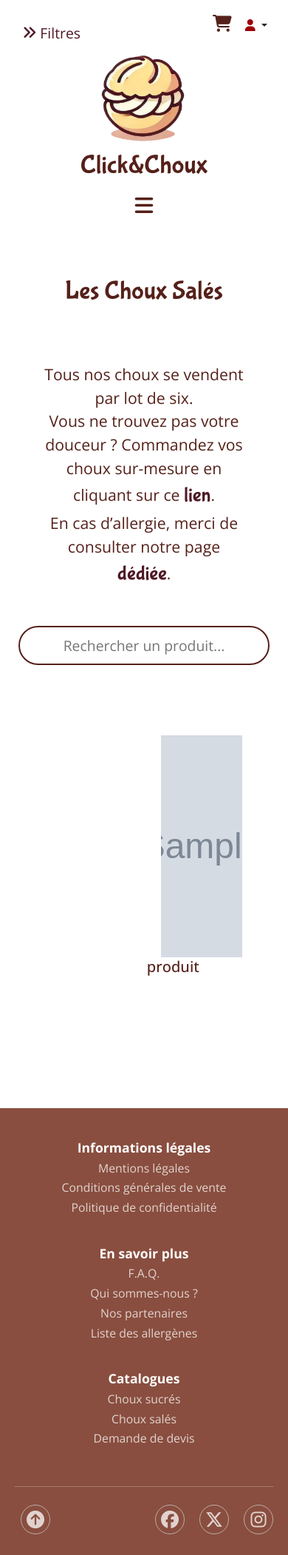
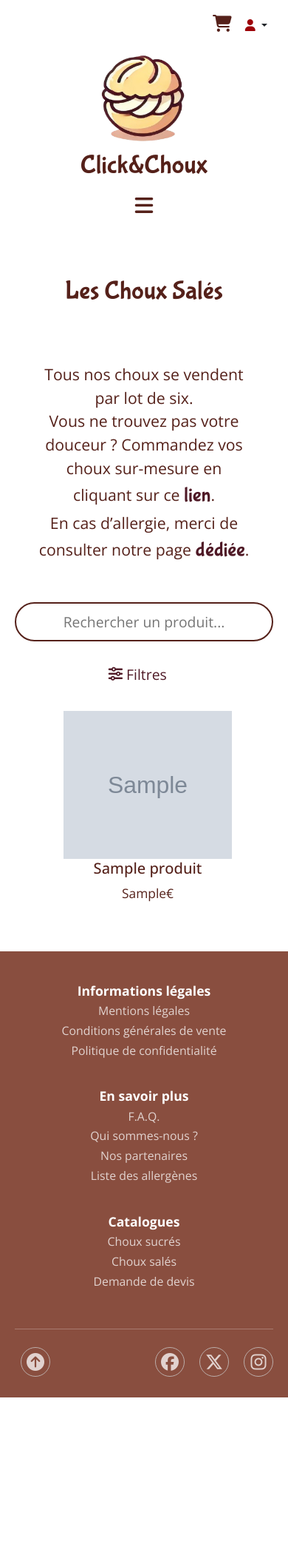
Before and after one commit to GiacoLnd/ClickAndChoux, a Symfony app: template templates/produit/salty.html.twig in a window 390 px wide. Shown: the whole page at 74% size. After the commit the page ends 1889 px from the top, so only its background shows below. Run offline with Twig, Linux system fonts and the light colour scheme; the template is opened without the code that fills it: most values are stand-ins (such as "Sample title", 1, 10 or a date in 2020); grey boxes marked "Sample" are stand-in pictures; form fields are guessed from the names that the template uses; some libraries are stand-ins or nearby versions.

Commit message:
Added responsive for mobile on catalog

```diff
--- a/public/css/responsive.css
+++ b/public/css/responsive.css
@@ -65,7 +65,7 @@
         display: flex;
         justify-content: center;
         align-items: center;
-        margin:5px;
+        margin:5px !important;
         gap: 30px;
         width: 100%;
 
@@ -157,10 +157,7 @@
         }
     }
     .choux-grid-container {
-        display: flex;
-        justify-content: center;
-        align-items: center;
-        margin:5px;
+        margin:5px !important;
         width: 100%;
         gap: 20px;
 
@@ -359,33 +356,47 @@
             }
         }
     }
+    .catalog-container{
+
     .choux-grid-container {
-        display: flex;
-        justify-content: center;
-        align-items: center;
-        margin:5px;
-        width: 100%;
-        gap: 20px;
+        margin: 0;
+
 
         .choux-grid {
-            gap: 10px;
-            grid-template-columns: repeat(1, auto);
-            padding: 10px;
+            width: 100%;
+            gap: 30px;
+            li {
+                padding: 0;
+                a{
+                    align-items: center;
+                    justify-content: center;
 
-            li {
-                text-align: center;
-                background: transparent;
-                width: 150px;
-                height: auto;
-                margin: 10px 0 20px 0;
-                a{
                     .catalog-image{
-                        width: 150px;
-                        height: 150px;
+                        width: 70%;
+                        height: 200px;
+                    }
+                }
+
+                & .title-price {
+                    flex-direction: column;
+                    align-items: center;
+                    justify-content: center;
+                    gap: 0;
+
+                    h2{
+                        height: fit-content;
+                        text-align: center;
+                    }
+                    .price {
+                        text-align: center;
+                        flex-direction: row;
+                        align-items: center;
+                        justify-content: center;
                     }
                 }
             }
         }
+    }
     }
     .details-container {
         flex-direction: column;
--- a/public/css/style.css
+++ b/public/css/style.css
@@ -478,7 +478,6 @@ body{
     left: -300px;
     height: 100%;
     background-color: #fff;
-    box-shadow: 2px 0px 5px rgba(0, 0, 0, 0.1);
     transition: left 0.3s ease-in-out;
     padding: 10px;
     z-index: 1000;
@@ -486,15 +485,11 @@ body{
 }
 
 .side-panel-btn {
-    position: fixed;
-    top: 20px;
-    left: 20px;
     background: transparent;
     color: var(--link-color);
     border: none;
     padding: 10px;
     cursor: pointer;
-    z-index: 1001;
     display: flex;
     align-items: center;
 
@@ -507,10 +502,6 @@ body{
     left: 0;
 }
 
-.catalog-container.shifted {
-    margin-left: 320px;
-}
-
 .catalog-container{
     transition: margin-left 0.3s ease-in-out;
 
@@ -521,6 +512,7 @@ body{
         gap: 20px;
         margin: 25px;
         width: 100%;
+
 
         .choux-grid {
             display: grid;
--- a/public/js/script.js
+++ b/public/js/script.js
@@ -327,27 +327,27 @@ document.addEventListener('DOMContentLoaded', function () {
             '/produit/sweety',
         ];
 
-        // Vérifie si l'URL actuelle correspond à un catalogue
+        // Vérifie si URL correspond à un catalogue
         if (urlsCatalogs.includes(window.location.pathname)) {
             var sidePanel = document.getElementById("sidePanel");
             var toggleFilterPanelBtn = document.getElementById("toggleFilterPanelBtn");
             var catalogContainer = document.querySelector(".catalog-container");
 
+            // Ouvrir/Fermer le side panel
             toggleFilterPanelBtn.onclick = function() {
-                    if (sidePanel.classList.contains("open")) {
+                sidePanel.classList.toggle("open");
+                catalogContainer.classList.toggle("shifted");
+            };
+
+            // Ferme le side panel si clic en dehors
+            document.addEventListener("click", function(event) {
+                if (sidePanel.classList.contains("open") && !sidePanel.contains(event.target) && event.target !== toggleFilterPanelBtn) {
                     sidePanel.classList.remove("open");
                     catalogContainer.classList.remove("shifted");
-                        toggleFilterPanelBtn.innerHTML = '<i class="fa-solid fa-angles-right"></i> Filtres';
-                    } else {
-                        sidePanel.classList.add("open");
-                        catalogContainer.classList.add("shifted");
-                        toggleFilterPanelBtn.innerHTML = '<i class="fa-solid fa-angles-left"></i> Fermer';
                 }
+            });
         }
-            }
-
-        }
-    );
+    });
 
 // Sidepannel for catalog filter
 
--- a/templates/produit/salty.html.twig
+++ b/templates/produit/salty.html.twig
@@ -29,11 +29,6 @@
                 <input type="text" id="search-input" class="search-input" placeholder="Rechercher un produit..." value="{{ query }}">
             </div>
 
-            <!-- Filter SidePanel -->
-            <button id="toggleFilterPanelBtn" class="side-panel-btn">
-                <i class="fa-solid fa-angles-right"></i> Filtres
-            </button>
-
             <div class="catalog-container">
                 <div id="sidePanel" class="side-panel">
                     <div class="allergene-filter">
@@ -57,6 +52,12 @@
                 <p>Aucun produit proposé pour l'instant</p>
             </div>
             {% else %}
+            <div class="flex-column-center">          <!-- Filter SidePanel -->
+                <button id="toggleFilterPanelBtn" class="side-panel-btn">
+                    <i class="fa-solid fa-sliders"></i> Filtres
+                </button>
+            </div>
+
                 <div class="choux-grid-container">
                     <ul class="choux-grid" id="produits-list">
                         {% for produit in produits %}
```
Lines whose indentation alone changed are shown as unchanged.
